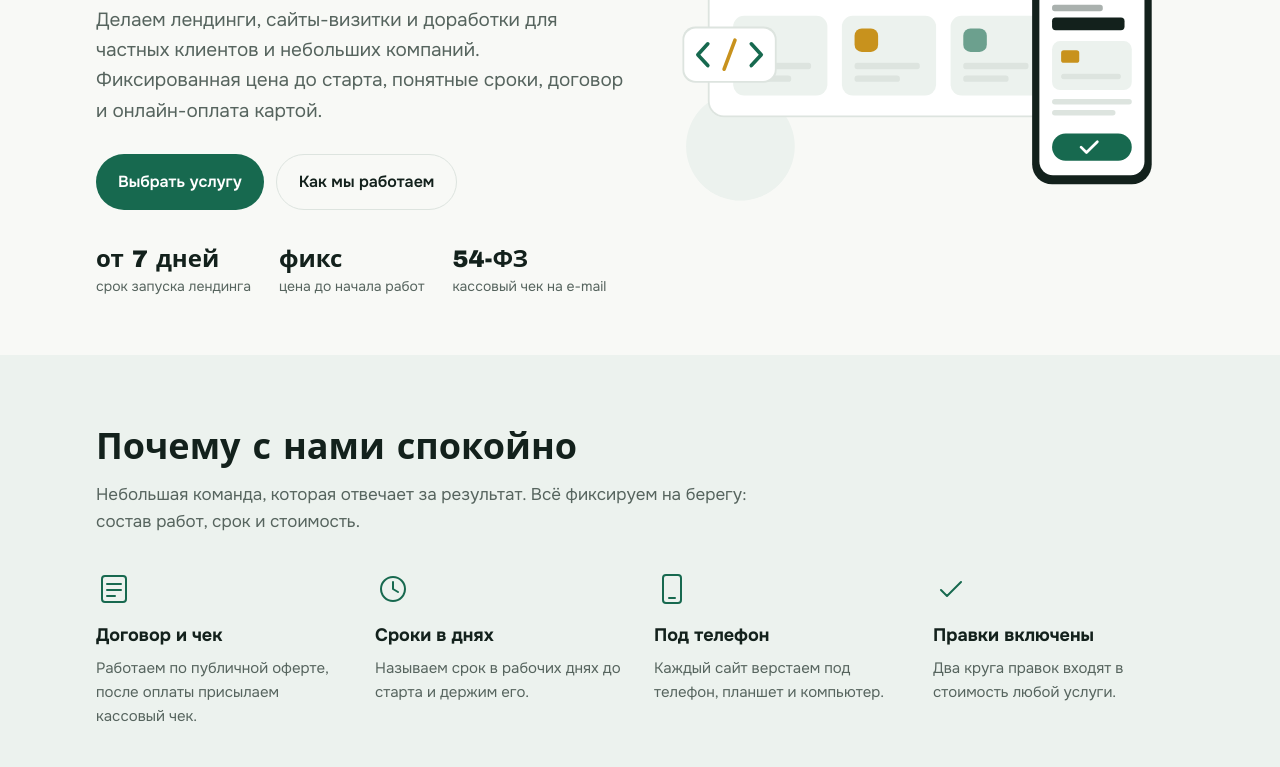
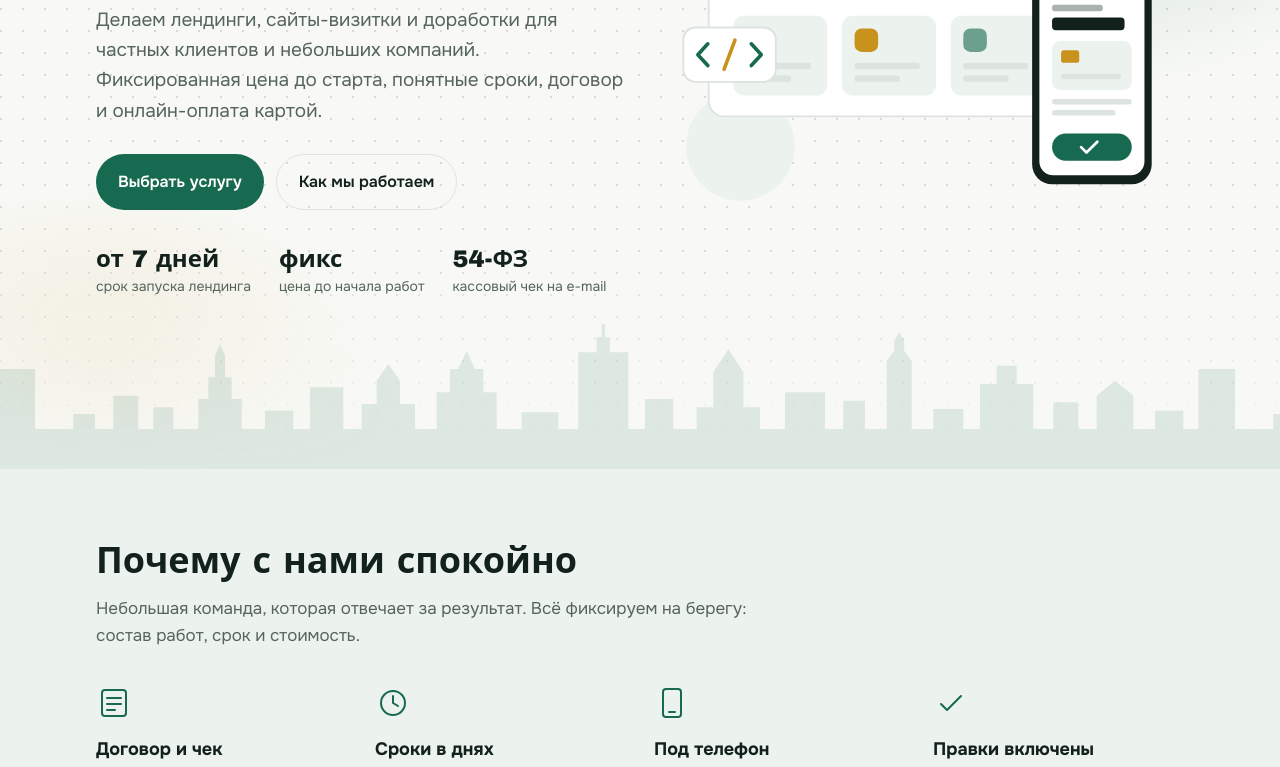
Before and after one commit to qwx1985-dev/triumph-site, a plain HTML site: page index.html in a window 1280 px wide. Shown: the part 423-1190 px from the top of the page. Drawn offline with Linux system fonts and the light colour scheme; a web font is replaced by a local one.

Commit message:
Фон первого экрана: сетка, свечение, силуэт Москвы
Co-Authored-By: Claude Opus 5.5 <noreply@anthropic.com>

```diff
--- a/style.css
+++ b/style.css
@@ -165,3 +165,25 @@ body { overflow-x: clip; }
 .menu .phone { color: var(--fg); font-weight: 600; white-space: nowrap; }
 @media (max-width: 960px) { .menu a.phone { display: inline; } }
 @media (max-width: 560px) { .menu .btn { display: none; } }
+
+/* фон первого экрана: точечная сетка, свечение в цветах бренда, силуэт Москвы */
+.hero { position: relative; overflow: hidden; isolation: isolate; }
+.hero::before {
+  content: ""; position: absolute; inset: 0; z-index: -2;
+  background:
+    radial-gradient(600px 420px at 82% 18%, color-mix(in srgb, var(--accent) 22%, transparent), transparent 70%),
+    radial-gradient(420px 320px at 8% 92%, color-mix(in srgb, var(--gold) 18%, transparent), transparent 70%),
+    radial-gradient(circle at 1px 1px, color-mix(in srgb, var(--fg) 14%, transparent) 1px, transparent 1.5px) 0 0 / 22px 22px;
+  -webkit-mask-image: linear-gradient(to bottom, #000 70%, transparent);
+          mask-image: linear-gradient(to bottom, #000 70%, transparent);
+}
+.hero::after {
+  content: ""; position: absolute; left: 0; right: 0; bottom: 0; height: 150px; z-index: -1;
+  background: url("skyline.svg") center bottom / auto 100% repeat-x;
+  opacity: .12;
+}
+:root[data-theme="dark"] .hero::after { opacity: .3; }
+@media (prefers-color-scheme: dark) { :root:not([data-theme="light"]) .hero::after { opacity: .3; } }
+.hero .wrap { padding-bottom: 170px; }
+@media (max-width: 560px) { .hero::after { height: 90px; } .hero .wrap { padding-bottom: 80px; } }
+.menu a.btn, .menu a.btn:hover { color: var(--accent-fg); }
```
Also changed, not shown: skyline.svg (added).
